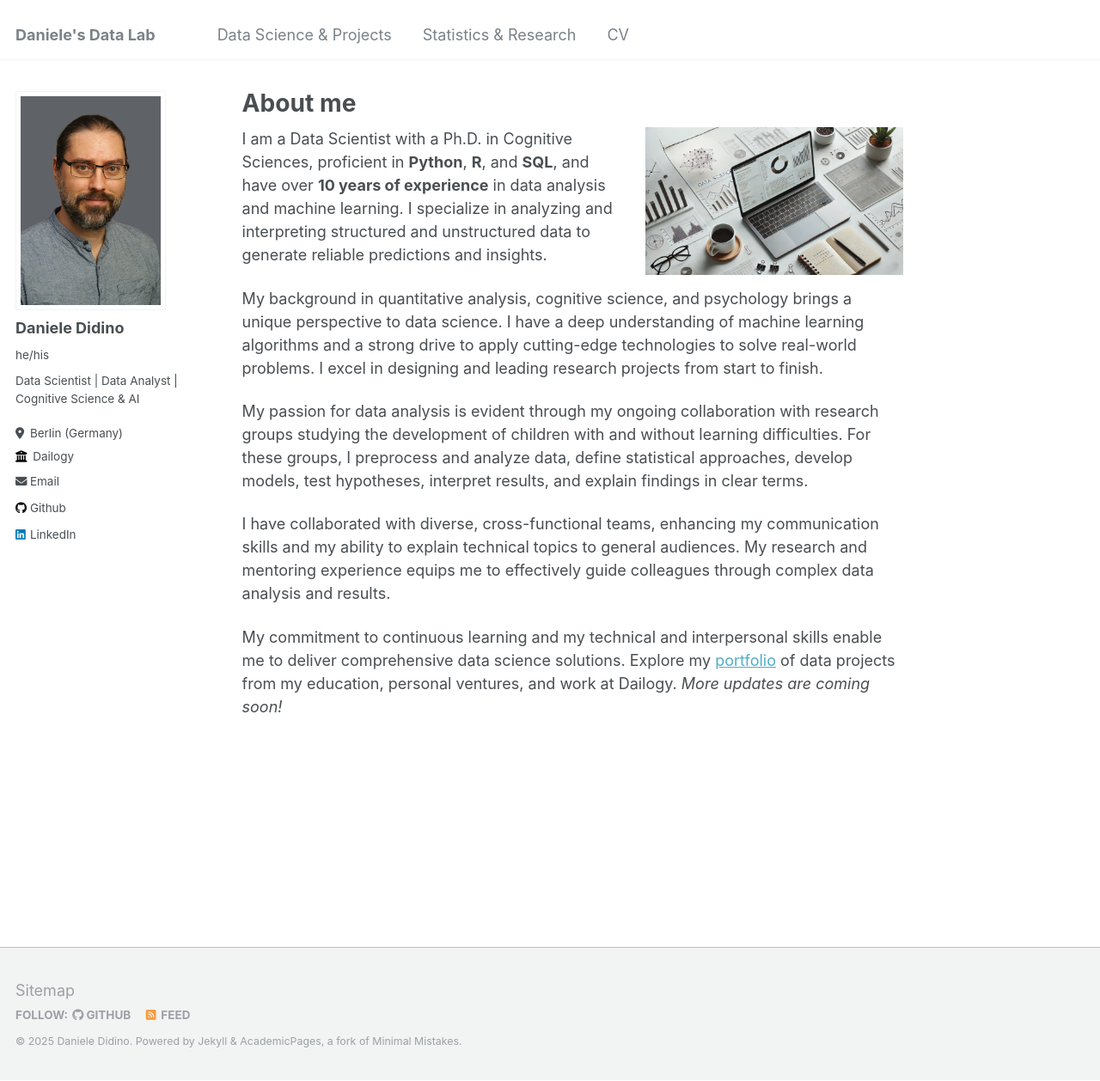
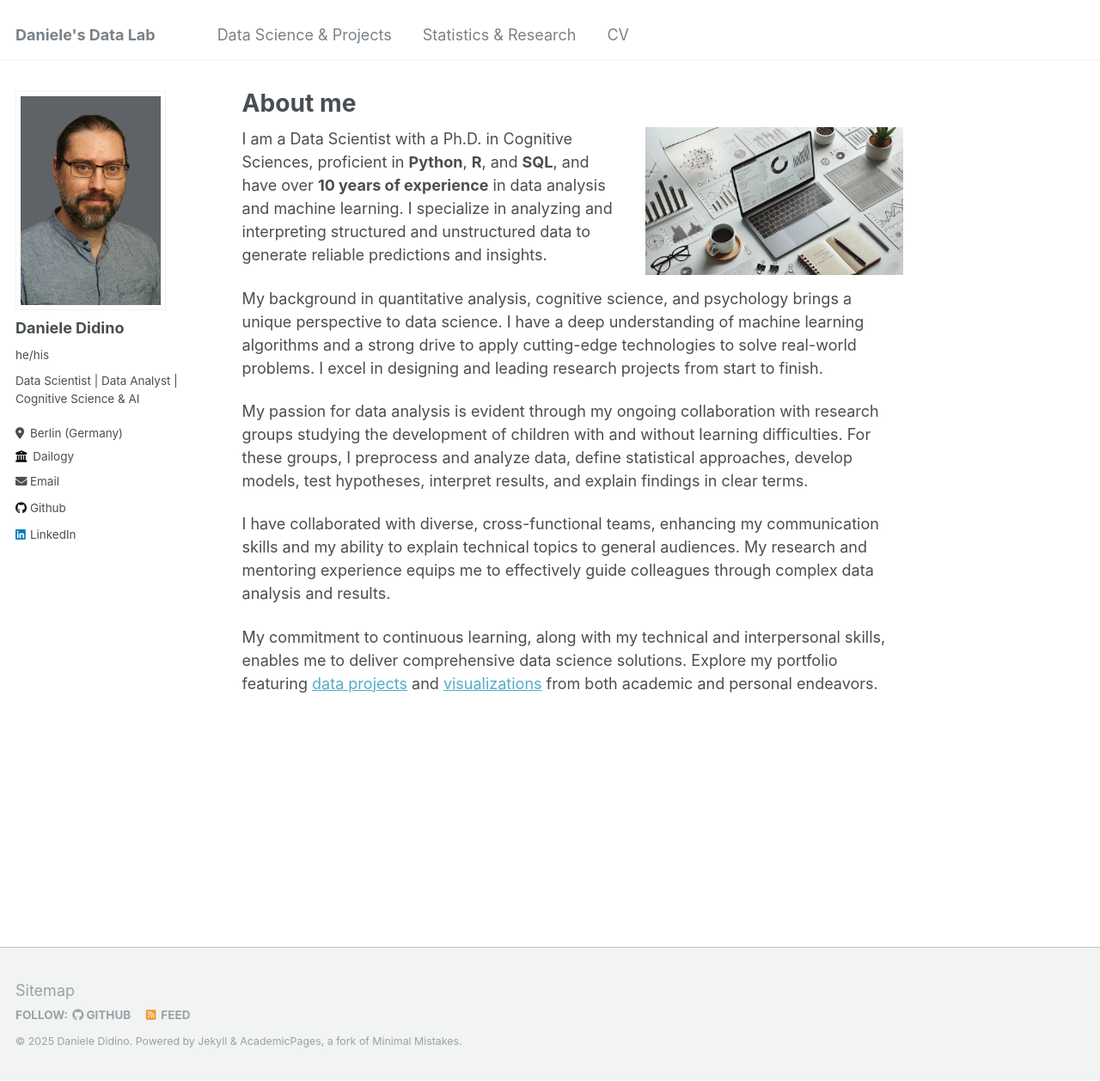
Before and after one commit to DanieleDidino/DanieleDidino.github.io, a Jekyll site: the page built from _pages/about.md, in a window 1280 px wide and 1258 px high. Shown: the whole window at 86% size. Built offline with Jekyll 4.4.1, drawn with Linux system fonts in a browser that asks for light colours.

Commit message:
edit homepage

```diff
--- a/_pages/about.md
+++ b/_pages/about.md
@@ -24,4 +24,4 @@ My passion for data analysis is evident through my ongoing collaboration with re
 
 I have collaborated with diverse, cross-functional teams, enhancing my communication skills and my ability to explain technical topics to general audiences. My research and mentoring experience equips me to effectively guide colleagues through complex data analysis and results.
 
-My commitment to continuous learning and my technical and interpersonal skills enable me to deliver comprehensive data science solutions. Explore my [portfolio](/data_proj/) of data projects from my education, personal ventures, and work at Dailogy. *More updates are coming soon!*
+My commitment to continuous learning, along with my technical and interpersonal skills, enables me to deliver comprehensive data science solutions. Explore my portfolio featuring [data projects](/data_proj/) and [visualizations](/_data_viz/) from both academic and personal endeavors.
```
